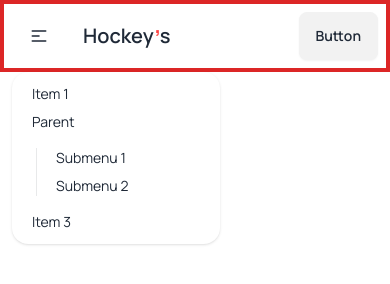
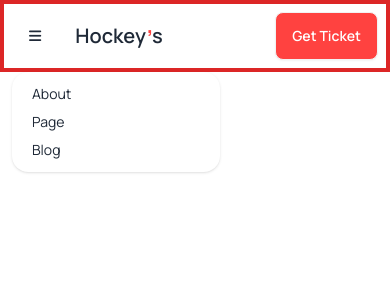
Before and after one commit to sheikhmuhammadantor/assignment-three-batch-9, a plain HTML site: page index.html in a window 390 px wide. Both pictures are taken after a click on the button 39 px from the left and 36 px from the top of the page. Drawn offline with nearby package versions, Linux system fonts and the light colour scheme.

Commit message:
Navbar Done With Responsive.

```diff
--- a/index.html
+++ b/index.html
@@ -69,23 +69,13 @@
                 <div class="navbar-start">
                     <div class="dropdown">
                         <div tabindex="0" role="button" class="btn btn-ghost lg:hidden">
-                            <svg xmlns="http://www.w3.org/2000/svg" class="h-5 w-5" fill="none" viewBox="0 0 24 24"
-                                stroke="currentColor">
-                                <path stroke-linecap="round" stroke-linejoin="round" stroke-width="2"
-                                    d="M4 6h16M4 12h8m-8 6h16" />
-                            </svg>
+                            <i class="fa-solid fa-bars"></i>
                         </div>
                         <ul tabindex="0"
                             class="menu menu-sm dropdown-content bg-base-100 rounded-box z-[1] mt-3 w-52 p-2 shadow">
-                            <li><a>Item 1</a></li>
-                            <li>
-                                <a>Parent</a>
-                                <ul class="p-2">
-                                    <li><a>Submenu 1</a></li>
-                                    <li><a>Submenu 2</a></li>
-                                </ul>
-                            </li>
-                            <li><a>Item 3</a></li>
+                            <li><a>About</a></li>
+                            <li><a>Page</a></li>
+                            <li><a>Blog</a></li>
                         </ul>
                     </div>
                     <h1 class="btn btn-ghost text-xl">
@@ -94,28 +84,26 @@
                 </div>
                 <div class="navbar-center hidden lg:flex">
                     <ul class="menu menu-horizontal px-1">
-                        <li><a>Item 1</a></li>
-                        <li>
-                            <details>
-                                <summary>Parent</summary>
-                                <ul class="p-2">
-                                    <li><a>Submenu 1</a></li>
-                                    <li><a>Submenu 2</a></li>
-                                </ul>
-                            </details>
-                        </li>
-                        <li><a>Item 3</a></li>
+                        <li><a>Home</a></li>
+                        <li><a>About</a></li>
+                        <li><a>Page</a></li>
+                        <li><a>Blog</a></li>
+                        <li><a>Contact</a></li>
                     </ul>
                 </div>
                 <div class="navbar-end">
-                    <a class="btn">Button</a>
+                    <div class="navbar-center hidden lg:flex">
+                        <i class="fa-solid fa-magnifying-glass mr-5 text-gray-400"></i>
+                    </div>
+                    <a class="btn text-white bg-pinkred hover:text-black">Get Ticket</a>
                 </div>
             </div>
         </section>
 
         <!-- Banner Section -->
-        <section></section>
+        <section class="container">
 
+        </section>
     </header>
 
 </body>
```
